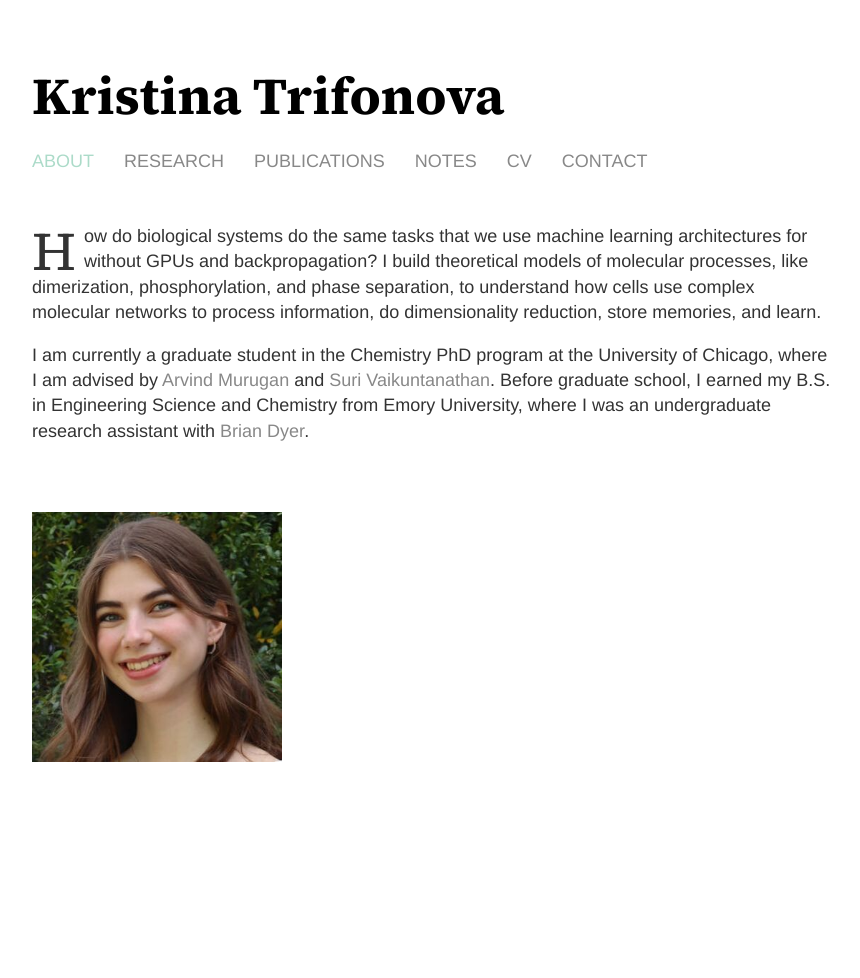
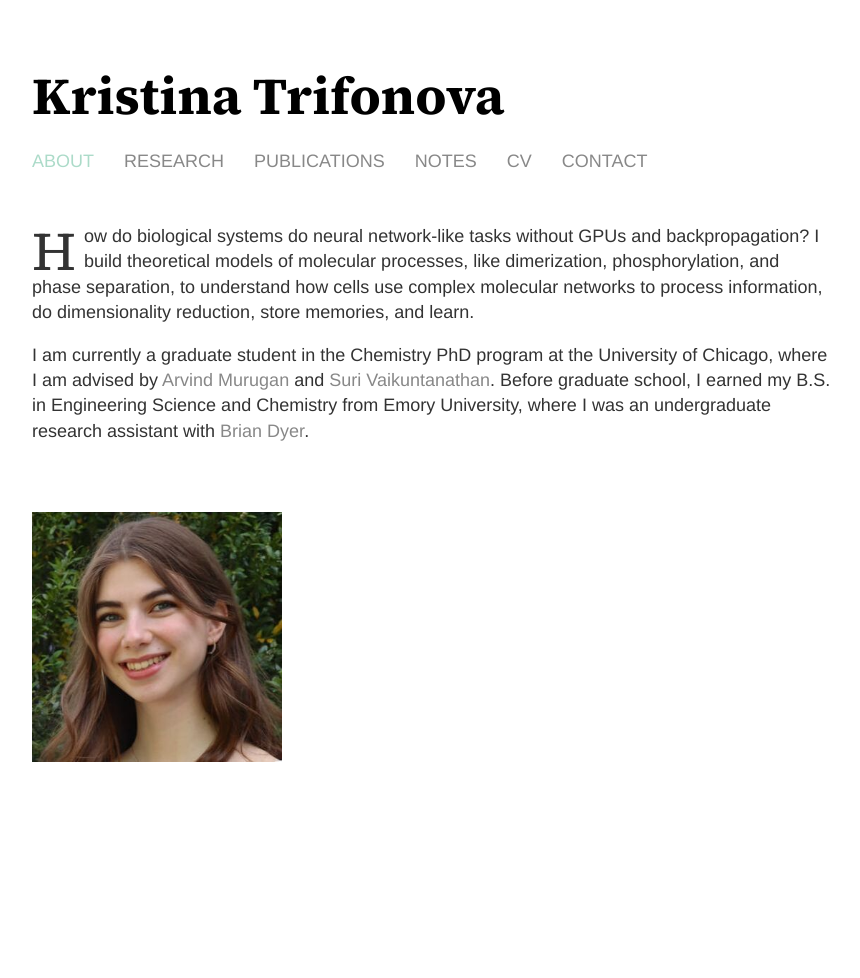
Before and after one commit to k-trifonova/k-trifonova.github.io, a Jekyll site: the page built from index.html, in a window 1280 px wide. Shown: the whole page, without its empty margins (208-1068 px from the left). Built offline with Jekyll 4.4.1, drawn with Linux system fonts in a browser that asks for light colours.

Commit message:
Updated description

```diff
--- a/index.html
+++ b/index.html
@@ -23,7 +23,7 @@ title: Kristina Trifonova | About
 </style>-->
 <div class="blurb">
   <p class="drop-cap">
-    How do biological systems do the same tasks that we use machine learning architectures for without GPUs and backpropagation? I build theoretical models of molecular processes, like dimerization, phosphorylation, and phase separation, to understand how cells use complex molecular networks to process information, do dimensionality reduction, store memories, and learn.
+    How do biological systems do neural network-like tasks without GPUs and backpropagation? I build theoretical models of molecular processes, like dimerization, phosphorylation, and phase separation, to understand how cells use complex molecular networks to process information, do dimensionality reduction, store memories, and learn.
   </p>
   <p>
     I am currently a graduate student in the Chemistry PhD program at the University of Chicago, where I am advised by <a href="http://muruganlab.uchicago.edu/" target="_blank">Arvind Murugan</a> and <a href="https://vaikuntanathan-group.uchicago.edu/" target="_blank">Suri Vaikuntanathan</a>. Before graduate school, I earned my B.S. in Engineering Science and Chemistry from Emory University, where I was an undergraduate research assistant with <a href="https://scholarblogs.emory.edu/dyerlab/group/brian-dyer/" target="_blank">Brian Dyer</a>.
```
